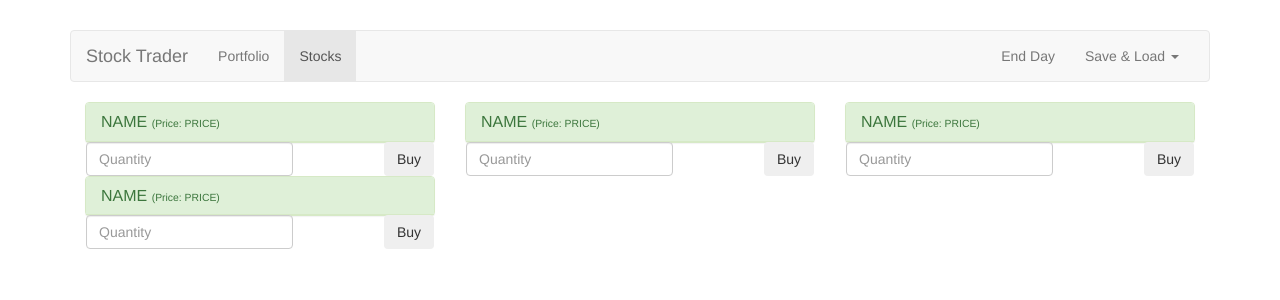
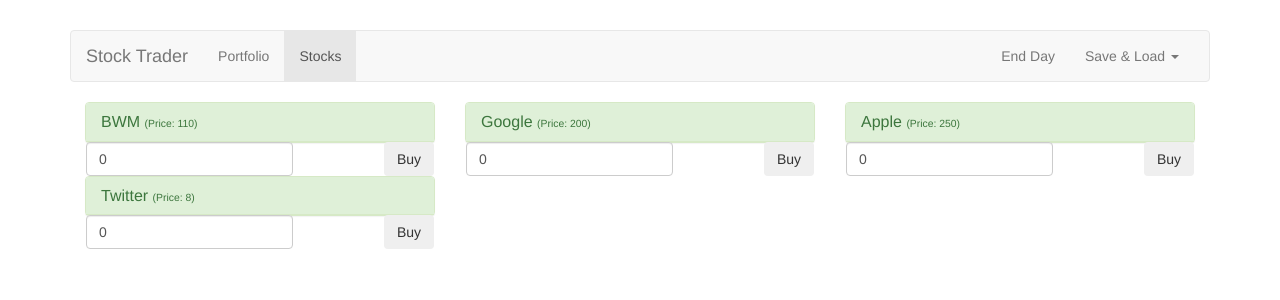
Before and after one commit to AdamMarczyk/vue-stock-trader, a Vue app: page /stocks in a window 1280 px wide. Shown: the top 300 px of the page. Built offline with nearby package versions, Linux system fonts and the light colour scheme.

Commit message:
push stock props

```diff
--- a/src/components/stocks/Stock.vue
+++ b/src/components/stocks/Stock.vue
@@ -3,8 +3,8 @@
     <div class="panel panel-success">
       <div class="panel-heading">
         <h3 class="panel-title">
-          NAME
-          <small>(Price: PRICE)</small>
+          {{ stock.name }}
+          <small>(Price: {{ stock.price }})</small>
           </h3>
       </div>
       <div class="panel-">
@@ -13,6 +13,7 @@
             type="number"
             class="form-control"
             placeholder="Quantity"
+            v-model="quantity"
           >
         </div>
         <div class="pull-right">
@@ -27,3 +28,14 @@
   </div>
 
 </template>
+
+<script>
+  export default {
+    props: ['stock'],
+    data() {
+      return {
+        quantity: 0
+      }
+    }
+  }
+</script>
--- a/src/components/stocks/Stocks.vue
+++ b/src/components/stocks/Stocks.vue
@@ -1,6 +1,6 @@
 <template>
   <div>
-    <app-stock :key="stock" v-for="stock in stocks"></app-stock>
+    <app-stock :key="stock" v-for="stock in stocks" :stock="stock"></app-stock>
   </div>
 </template>
 
```
